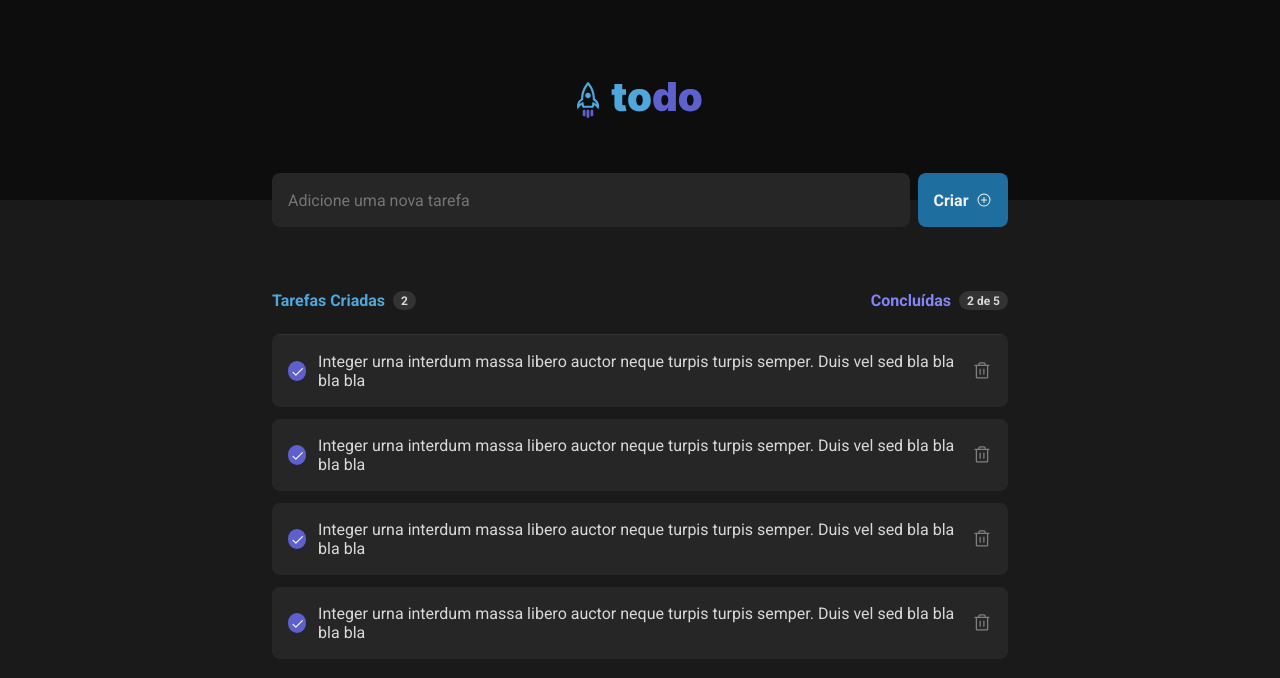
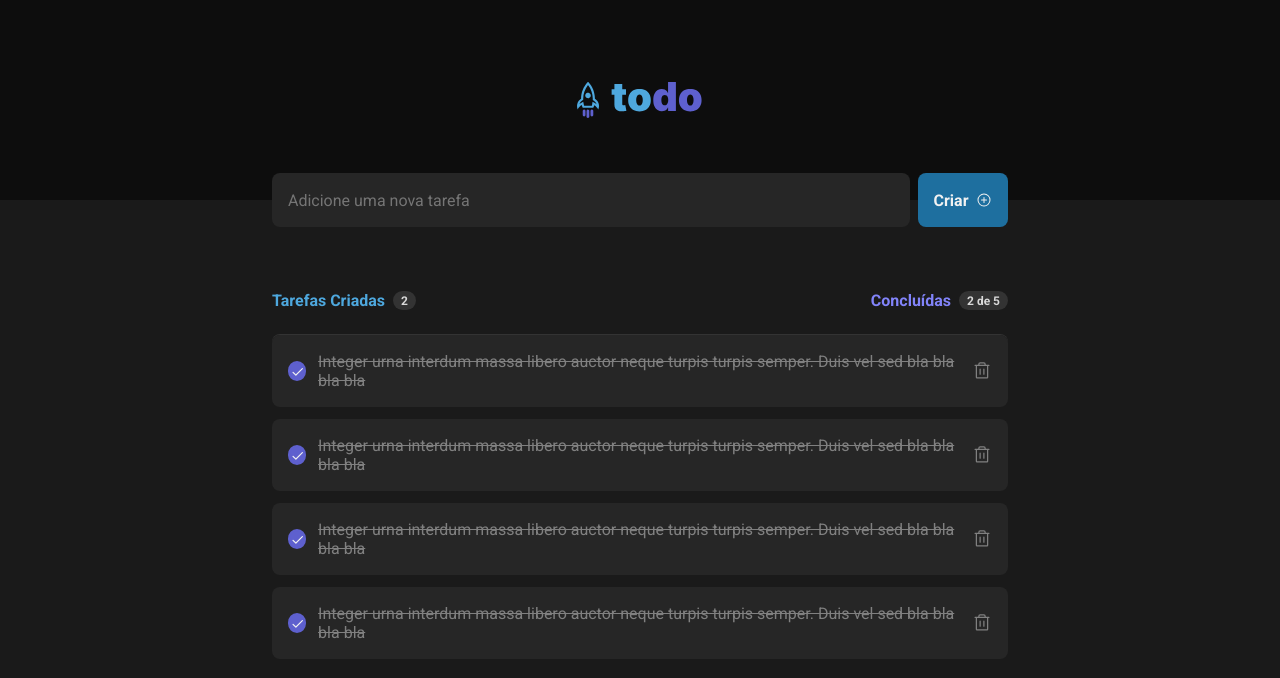
Before and after one commit to luanrem/todo-list, a React (Vite) app: page / in a window 1280 px wide. Shown: the top 678 px of the page. Built offline with nearby package versions, Linux system fonts and the light colour scheme.

Commit message:
fix: line through paragraph

```diff
--- a/src/components/TaskCard/TaskCard.module.css
+++ b/src/components/TaskCard/TaskCard.module.css
@@ -14,50 +14,6 @@
 .container p {
   width: 100%;
 }
-
-/*
-.container input {
-  margin-right: 0.75rem;
-
-  width: 1rem;
-  height: 1rem;
-  border-radius: 50%;
-  vertical-align: middle;
-  border: 1px solid var(--blue);
-  appearance: none;
-  -webkit-appearance: none;
-  outline: none;
-  cursor: pointer;
-  box-shadow: none;
-}
-
-.container input::after:checked {
-  border: 2px solid #fff;
-  border-top: none;
-  border-right: none;
-  content: "";
-  height: 4px;
-  position: absolute;
-  transform: rotate(-45deg);
-  width: 8px;
-}
-
-.container input:checked {
-  background: var(--purple);
-  border: 1px solid var(--purple);
-} */
-/*
-input[type="checkbox"] {
-  background: green;
-}
-
-.container input {
-  accent-color: red;
-  border-radius: 50%;
-  width: 1rem;
-  height: 1rem;
-  border: 1px solid var(--blue);
-} */
 
 .checkboxField {
   width: 1.2rem;
@@ -93,3 +49,8 @@ input[type="checkbox"] {
 .trashButton:hover {
   color: var(--red-500);
 }
+
+.checkedParagraph {
+  color: var(--gray-300);
+  text-decoration: line-through;
+}
--- a/src/components/TaskCard/index.tsx
+++ b/src/components/TaskCard/index.tsx
@@ -15,7 +15,7 @@ export function TaskCard() {
       <button onClick={handleCheck} className={`${styles.checkboxField} ${checked && styles.checked}`}>
         {checked ? <Check size={13} weight='bold' /> : ''}
       </button>
-      <p>Integer urna interdum massa libero auctor neque turpis turpis semper. Duis vel sed bla bla bla bla </p>
+      <p className={`${checked && styles.checkedParagraph}`}>Integer urna interdum massa libero auctor neque turpis turpis semper. Duis vel sed bla bla bla bla </p>
       <button className={styles.trashButton}>
         <Trash size={20} />
       </button>
```
